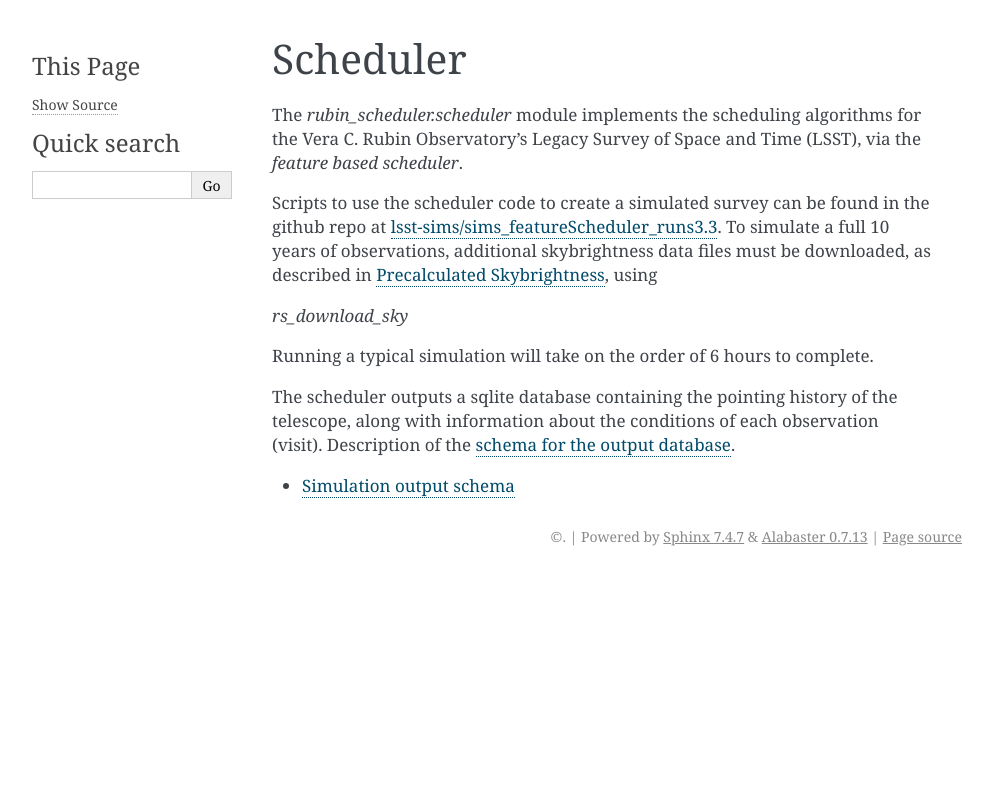
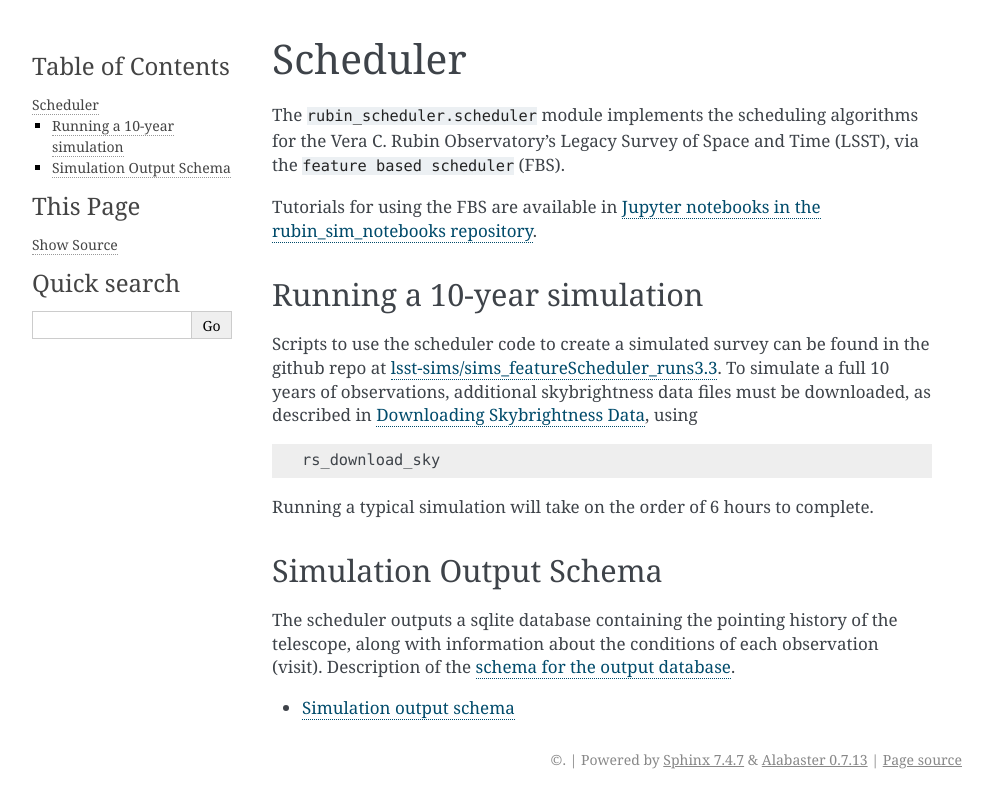
Before and after one commit to lsst/rubin_scheduler, a Sphinx documentation site: the page built from docs/fbs.rst, in a window 1280 px wide. Shown: the top 808 px of the page, without its empty margins (148-1141 px from the left). Built offline with Sphinx 7.4.7, drawn with Linux system fonts in a browser that asks for light colours.

Commit message:
Doc tweaks

```diff
--- a/docs/fbs.rst
+++ b/docs/fbs.rst
@@ -6,18 +6,33 @@
 Scheduler
 =========
 
-The `rubin_scheduler.scheduler` module implements the scheduling algorithms for the Vera C. Rubin Observatory's Legacy Survey of Space and Time (LSST), via the `feature based scheduler`.
+The ``rubin_scheduler.scheduler`` module implements the scheduling
+algorithms for the Vera C. Rubin Observatory's
+Legacy Survey of Space and Time (LSST),
+via the ``feature based scheduler`` (FBS).
+
+Tutorials for using the FBS are available in `Jupyter notebooks in the
+rubin_sim_notebooks repository <https://github.com/lsst/rubin_sim_notebooks/tree/main/scheduler>`_.
+
+Running a 10-year simulation
+^^^^^^^^^^^^^^^^^^^^^^^^^^^^
 
 Scripts to use the scheduler code to create a simulated survey can be
 found in the github repo at
 `lsst-sims/sims_featureScheduler_runs3.3
 <https://github.com/lsst-sims/sims_featureScheduler_runs3.3>`_.
 To simulate a full 10 years of observations, additional skybrightness
-data files must be downloaded, as described in :ref:`Precalculated Skybrightness <skybrightness-pre>`, using
+data files must be downloaded, as described in
+:ref:`Downloading Skybrightness Data <skybrightness-pre>`, using
 
-`rs_download_sky`
+.. code-block:: bash
+
+    rs_download_sky
 
 Running a typical simulation will take on the order of 6 hours to complete.
+
+Simulation Output Schema
+^^^^^^^^^^^^^^^^^^^^^^^^
 
 The scheduler outputs a sqlite database containing the pointing history of
 the telescope, along with information about the conditions of each
--- a/docs/introduction.rst
+++ b/docs/introduction.rst
@@ -19,7 +19,7 @@
 the LSST science goals. Short and long-term survey
 strategy choices must be evaluated using realistic simulations of the
 expected pointing history. The :ref:`site_models <site-models>` and
-:ref:`skybrightness_pre <skybrightness_pre>` modules support these simulations
+:ref:`skybrightness_pre <skybrightness-pre>` modules support these simulations
 by providing realistic weather telemetry, including seeing and cloud cover
 histories and pre-calculated skybrightness maps. The simulations also include
 a model of the observatory, providing accurate slew and settle times.
```
Also changed, not shown: docs/api.rst (+4 -4 lines), docs/skybrightness-pre.rst (+6 -4 lines).
